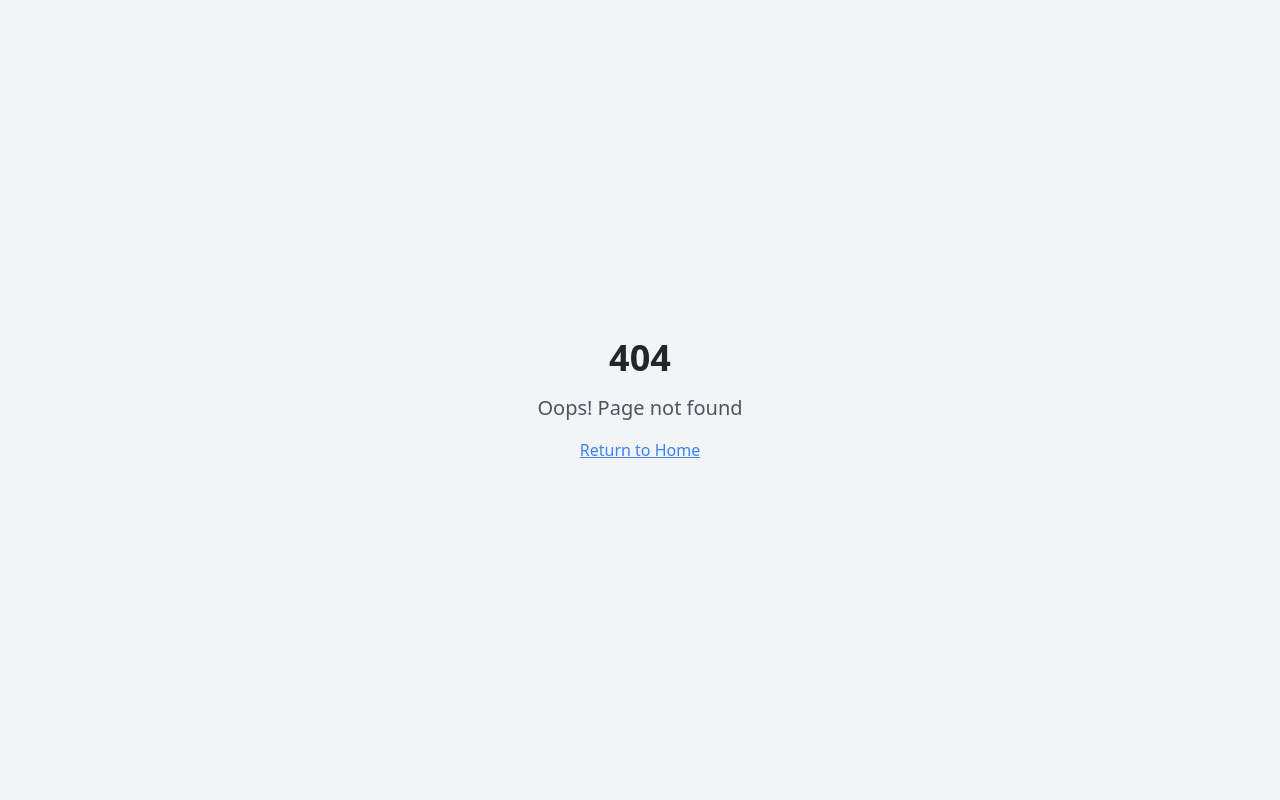
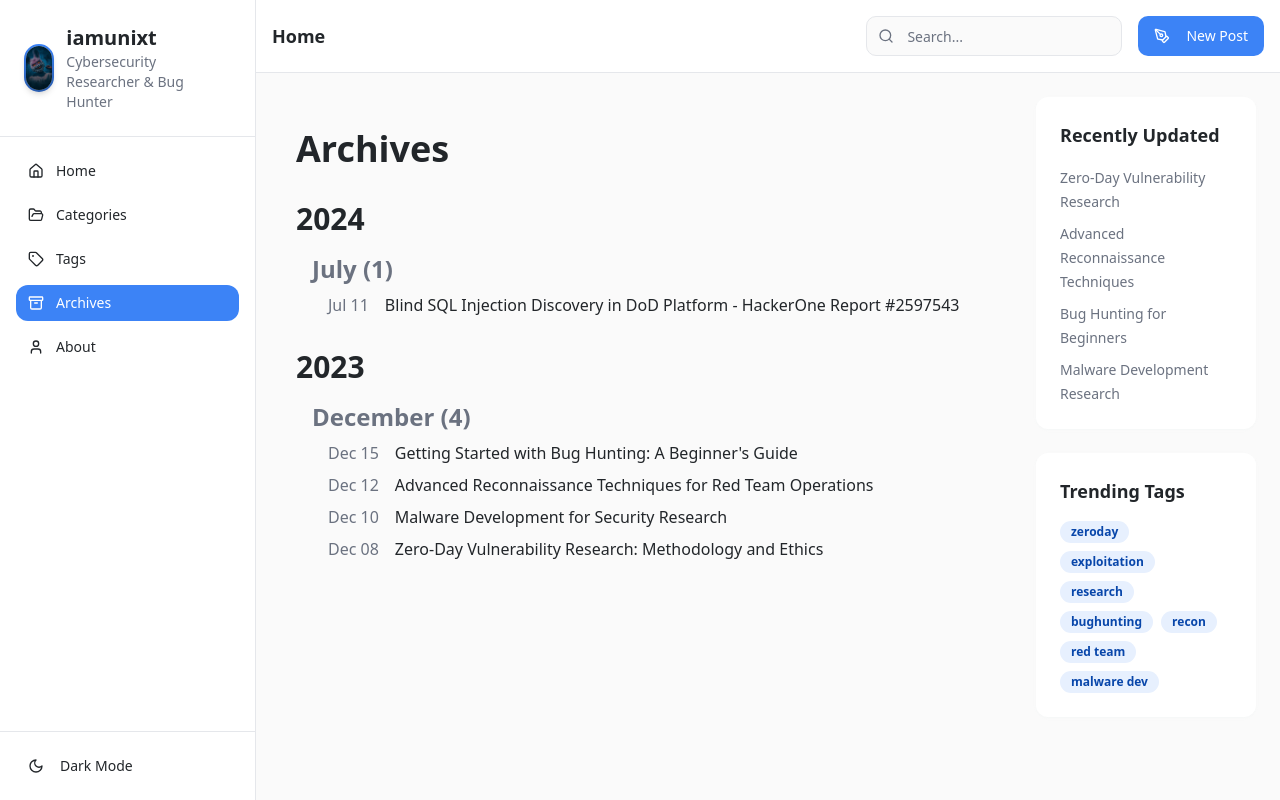
Before and after one commit to iamunixtz/iamunixtz.github.io, a React (Vite) app: page /#/archives in a window 1280 px wide. Before the commit this address had no page. Built offline with nearby package versions, Linux system fonts and the light colour scheme.

Commit message:
Add Tags and Archives pages with filtering

```diff
--- a/src/App.tsx
+++ b/src/App.tsx
@@ -9,6 +9,8 @@ import NewPost from "./pages/NewPost";
 import About from "./pages/About";
 import NotFound from "./pages/NotFound";
 import Categories from "./pages/Categories";
+import Tags from "./pages/Tags";
+import Archives from "./pages/Archives";
 
 const queryClient = new QueryClient();
 
@@ -24,8 +26,8 @@ const App = () => (
           <Route path="/new-post" element={<NewPost />} />
           <Route path="/about" element={<About />} />
           <Route path="/categories" element={<Categories />} />
-          <Route path="/tags" element={<NotFound />} />
-          <Route path="/archives" element={<NotFound />} />
+          <Route path="/tags" element={<Tags />} />
+          <Route path="/archives" element={<Archives />} />
           {/* ADD ALL CUSTOM ROUTES ABOVE THE CATCH-ALL "*" ROUTE */}
           <Route path="*" element={<NotFound />} />
         </Routes>
--- /dev/null
+++ b/src/pages/Archives.tsx
@@ -0,0 +1,69 @@
+import React from 'react';
+import { Link } from 'react-router-dom';
+import BlogLayout from '@/components/BlogLayout';
+import { mockPosts } from '@/data/mockPosts';
+import { format, parse } from 'date-fns';
+
+const Archives = () => {
+  // Sort posts by date
+  const sortedPosts = [...mockPosts].sort((a, b) => {
+    const dateA = parse(a.date, 'MMMM d, yyyy', new Date());
+    const dateB = parse(b.date, 'MMMM d, yyyy', new Date());
+    return dateB.getTime() - dateA.getTime();
+  });
+
+  // Group posts by year and month
+  const groupedPosts = sortedPosts.reduce((acc, post) => {
+    const date = parse(post.date, 'MMMM d, yyyy', new Date());
+    const year = format(date, 'yyyy');
+    const month = format(date, 'MMMM');
+
+    if (!acc[year]) {
+      acc[year] = {};
+    }
+    if (!acc[year][month]) {
+      acc[year][month] = [];
+    }
+    acc[year][month].push(post);
+    return acc;
+  }, {} as Record<string, Record<string, typeof mockPosts>>);
+
+  return (
+    <BlogLayout>
+      <div className="container mx-auto px-4 py-8">
+        <h1 className="text-4xl font-bold mb-8">Archives</h1>
+        <div className="space-y-8">
+          {Object.entries(groupedPosts).reverse().map(([year, months]) => (
+            <div key={year} className="space-y-4">
+              <h2 className="text-3xl font-bold">{year}</h2>
+              {Object.entries(months).reverse().map(([month, posts]) => (
+                <div key={`${year}-${month}`} className="ml-4 space-y-2">
+                  <h3 className="text-2xl font-semibold text-muted-foreground">
+                    {month} ({posts.length})
+                  </h3>
+                  <div className="ml-4 space-y-2">
+                    {posts.map((post) => (
+                      <div key={post.id} className="flex gap-4">
+                        <span className="text-muted-foreground">
+                          {format(parse(post.date, 'MMMM d, yyyy', new Date()), 'MMM dd')}
+                        </span>
+                        <Link
+                          to={`/post/${post.id}`}
+                          className="hover:text-primary hover:underline"
+                        >
+                          {post.title}
+                        </Link>
+                      </div>
+                    ))}
+                  </div>
+                </div>
+              ))}
+            </div>
+          ))}
+        </div>
+      </div>
+    </BlogLayout>
+  );
+};
+
+export default Archives;
--- a/src/pages/Home.tsx
+++ b/src/pages/Home.tsx
@@ -8,10 +8,17 @@ import { X } from "lucide-react";
 export default function Home() {
   const [searchParams, setSearchParams] = useSearchParams();
   const categoryFilter = searchParams.get("category");
+  const tagFilter = searchParams.get("tag");
 
-  const filteredPosts = categoryFilter
-    ? mockPosts.filter(post => post.categories.includes(categoryFilter))
-    : mockPosts;
+  const filteredPosts = mockPosts.filter(post => {
+    if (categoryFilter) {
+      return post.categories.includes(categoryFilter);
+    }
+    if (tagFilter) {
+      return post.tags.includes(tagFilter);
+    }
+    return true;
+  });
 
   const featuredPost = filteredPosts.find(post => post.featured);
   const regularPosts = filteredPosts.filter(post => !post.featured);
@@ -19,11 +26,13 @@ export default function Home() {
   return (
     <BlogLayout>
       <div className="space-y-8">
-        {categoryFilter && (
+        {(categoryFilter || tagFilter) && (
           <div className="flex items-center gap-2 mb-4">
-            <span className="text-sm text-muted-foreground">Filtered by category:</span>
+            <span className="text-sm text-muted-foreground">
+              Filtered by {categoryFilter ? 'category' : 'tag'}:
+            </span>
             <Badge variant="secondary" className="flex items-center gap-1">
-              {categoryFilter}
+              {categoryFilter ? categoryFilter : `#${tagFilter}`}
               <X
                 className="h-3 w-3 cursor-pointer"
                 onClick={() => setSearchParams({})}
--- /dev/null
+++ b/src/pages/Tags.tsx
@@ -0,0 +1,53 @@
+import React from 'react';
+import { useNavigate } from 'react-router-dom';
+import BlogLayout from '@/components/BlogLayout';
+import { Card } from '@/components/ui/card';
+import { Button } from '@/components/ui/button';
+import { mockPosts } from '@/data/mockPosts';
+
+const Tags = () => {
+  const navigate = useNavigate();
+
+  // Get all unique tags from posts
+  const tags = Array.from(new Set(mockPosts.flatMap(post => post.tags)));
+
+  // Count posts per tag
+  const tagCount = tags.reduce((acc, tag) => {
+    acc[tag] = mockPosts.filter(post => post.tags.includes(tag)).length;
+    return acc;
+  }, {} as Record<string, number>);
+
+  // Sort tags by post count
+  const sortedTags = tags.sort((a, b) => tagCount[b] - tagCount[a]);
+
+  const handleTagClick = (tag: string) => {
+    navigate(`/?tag=${encodeURIComponent(tag)}`);
+  };
+
+  return (
+    <BlogLayout>
+      <div className="container mx-auto px-4 py-8">
+        <h1 className="text-4xl font-bold mb-8">Tags</h1>
+        <div className="grid grid-cols-1 md:grid-cols-2 lg:grid-cols-3 gap-4">
+          {sortedTags.map((tag) => (
+            <Card key={tag} className="p-6 hover:shadow-lg transition-shadow">
+              <h2 className="text-2xl font-semibold mb-2">#{tag}</h2>
+              <p className="text-muted-foreground mb-4">
+                {tagCount[tag]} {tagCount[tag] === 1 ? 'post' : 'posts'}
+              </p>
+              <Button
+                onClick={() => handleTagClick(tag)}
+                variant="outline"
+                className="w-full"
+              >
+                View Posts
+              </Button>
+            </Card>
+          ))}
+        </div>
+      </div>
+    </BlogLayout>
+  );
+};
+
+export default Tags;
```
